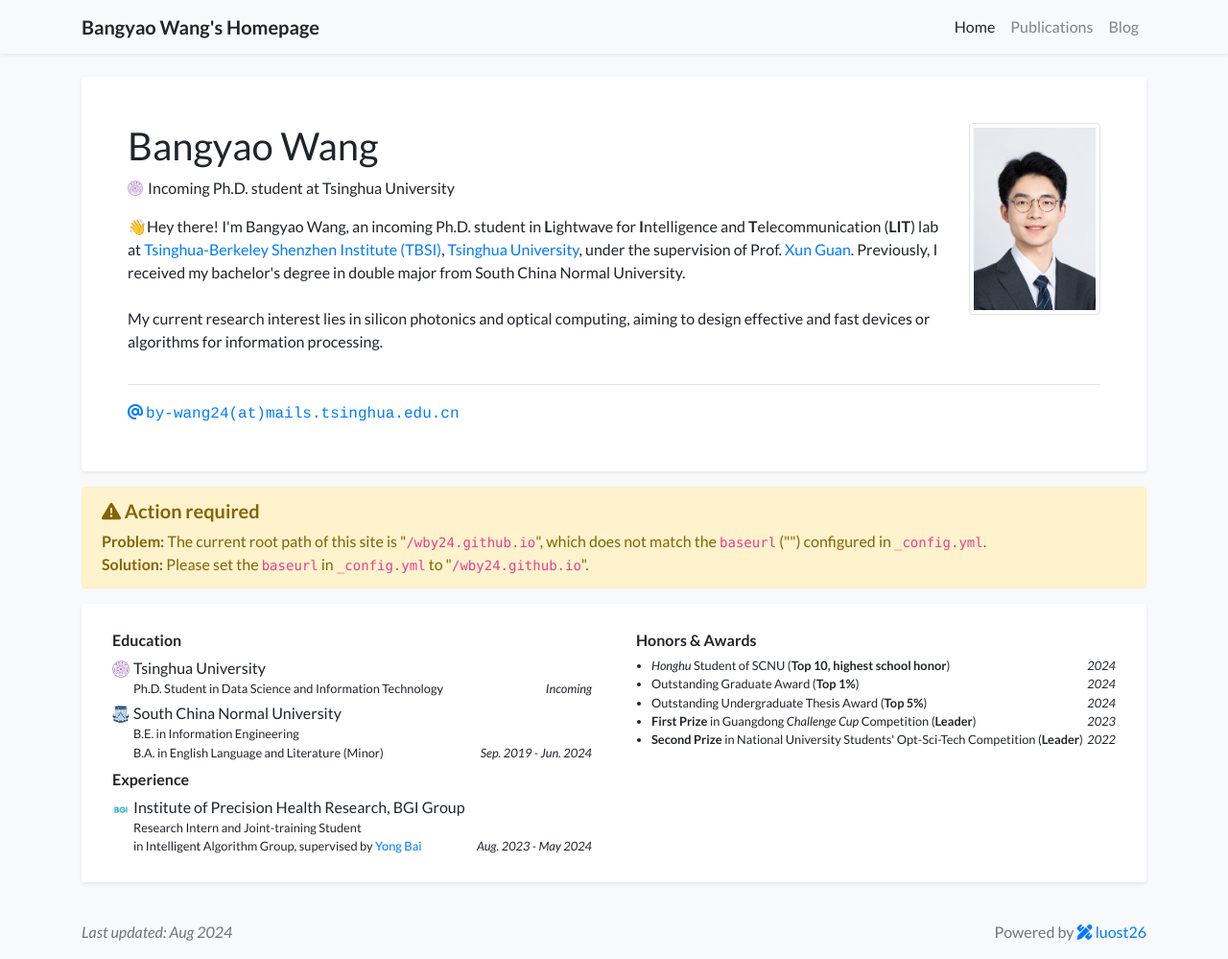
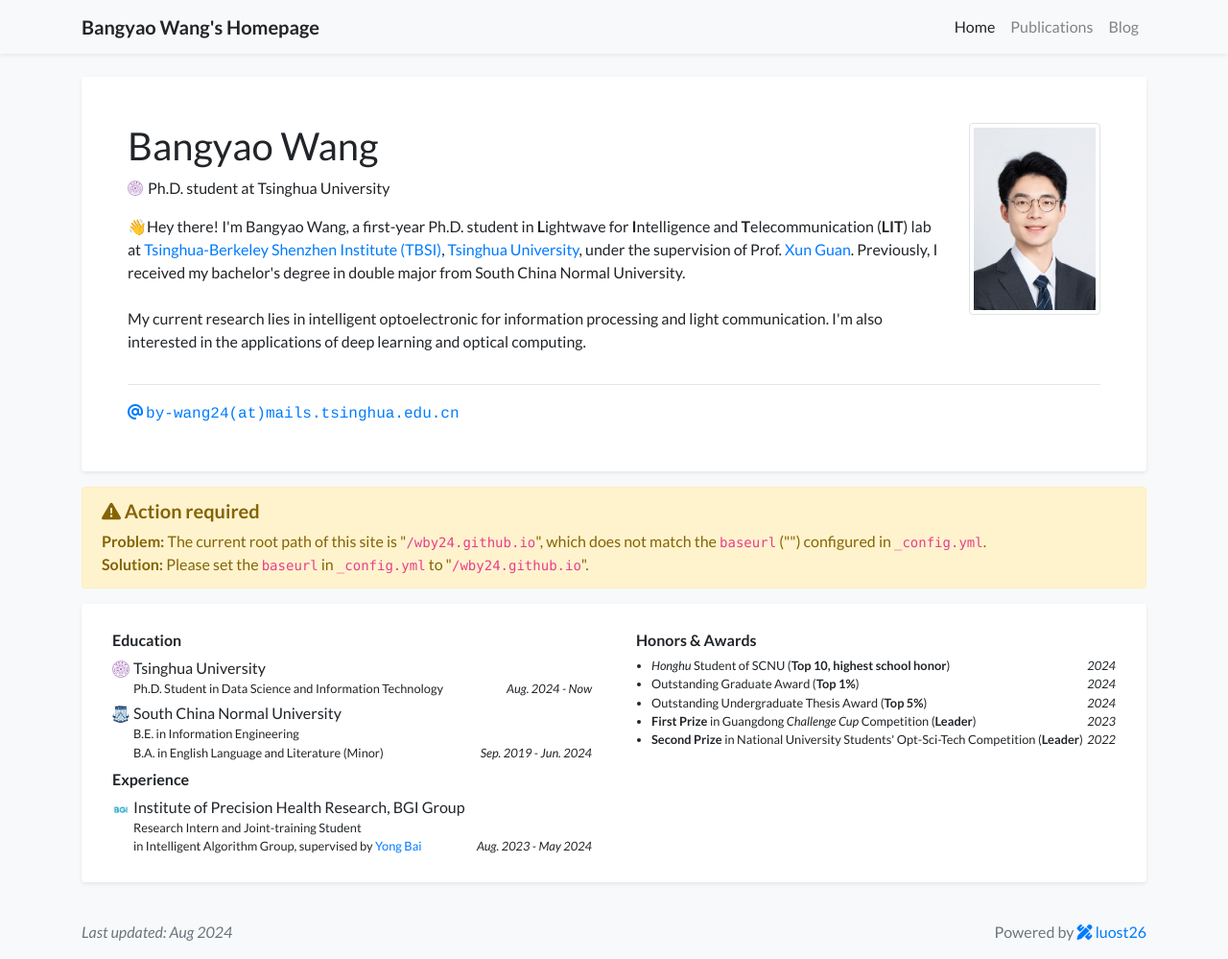
Before and after one commit to wby24/wby24.github.io, a Jekyll site: the page built from index.html, in a window 1280 px wide and 999 px high. Shown: the whole window at 96% size. Built offline with Jekyll 4.4.1, drawn with Linux system fonts in a browser that asks for light colours; a style sheet for code colours, icons or effects is not loaded.

Commit message:
Update profile.yml

```diff
--- a/_data/profile.yml
+++ b/_data/profile.yml
@@ -5,7 +5,7 @@
 positions:
 #- name: Position without logo
 - logo: /assets/images/badges/THU.png
-  name: Incoming Ph.D. student at Tsinghua University
+  name: Ph.D. student at Tsinghua University
 
 email: "by-wang24@mails.tsinghua.edu.cn"
 # cv_link: link-to-your-cv-file
@@ -19,11 +19,10 @@
 # orcid: 0000-0000-0000-0000
 
 short_bio: >-
-  👋Hey there! I'm Bangyao Wang, an incoming Ph.D. student in <b>L</b>ightwave for <b>I</b>ntelligence and <b>T</b>elecommunication (<b>LIT</b>) lab at <a href="https://www.tbsi.edu.cn/" target="_blank">Tsinghua-Berkeley Shenzhen Institute (TBSI)</a>,
+  👋Hey there! I'm Bangyao Wang, a first-year Ph.D. student in <b>L</b>ightwave for <b>I</b>ntelligence and <b>T</b>elecommunication (<b>LIT</b>) lab at <a href="https://www.tbsi.edu.cn/" target="_blank">Tsinghua-Berkeley Shenzhen Institute (TBSI)</a>,
   <a href="https://www.tsinghua.edu.cn/en/" target="_blank">Tsinghua University</a>, under the supervision of Prof. <a href="https://xunguan.github.io/" target="_blank">Xun Guan</a>.
   Previously, I received my bachelor's degree in double major from South China Normal University.<br><br>
-  My current research interest lies in silicon photonics and optical computing, aiming to design effective
-  and fast devices or algorithms for information processing.
+  My current research lies in intelligent optoelectronic for information processing and light communication. I'm also interested in the applications of deep learning and optical computing.
 
 portrait_url: /assets/images/photo/portrait.jpg
 portrait_caption: >-
@@ -33,7 +32,7 @@
 - name: Tsinghua University
   logo: /assets/images/badges/THU.png
   position: Ph.D. Student in Data Science and Information Technology
-  date: Incoming
+  date: Aug. 2024 - Now
 - name: South China Normal University
   logo: /assets/images/badges/SCNU.png
   position: B.E. in Information Engineering <br> B.A. in English Language and Literature (Minor)
```
